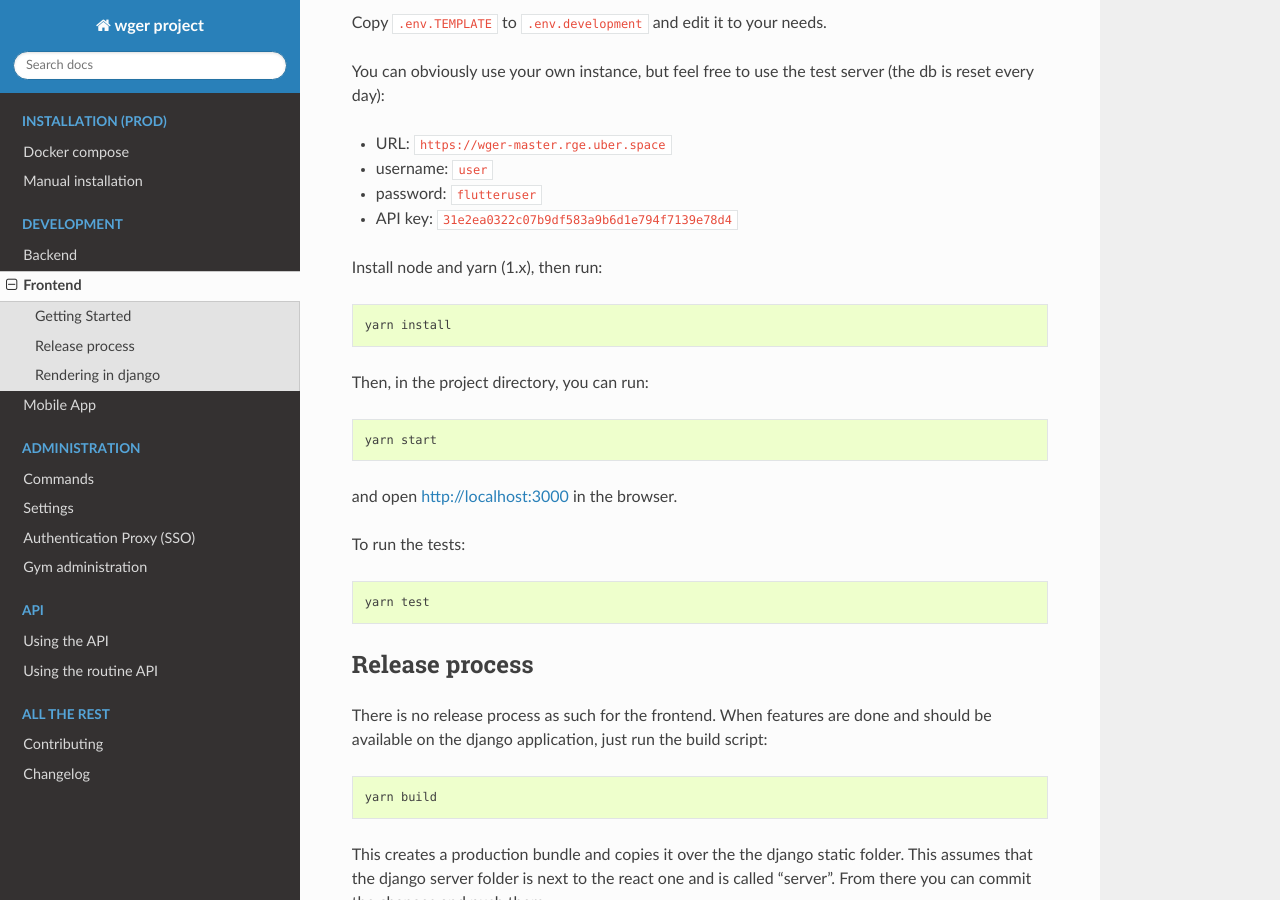
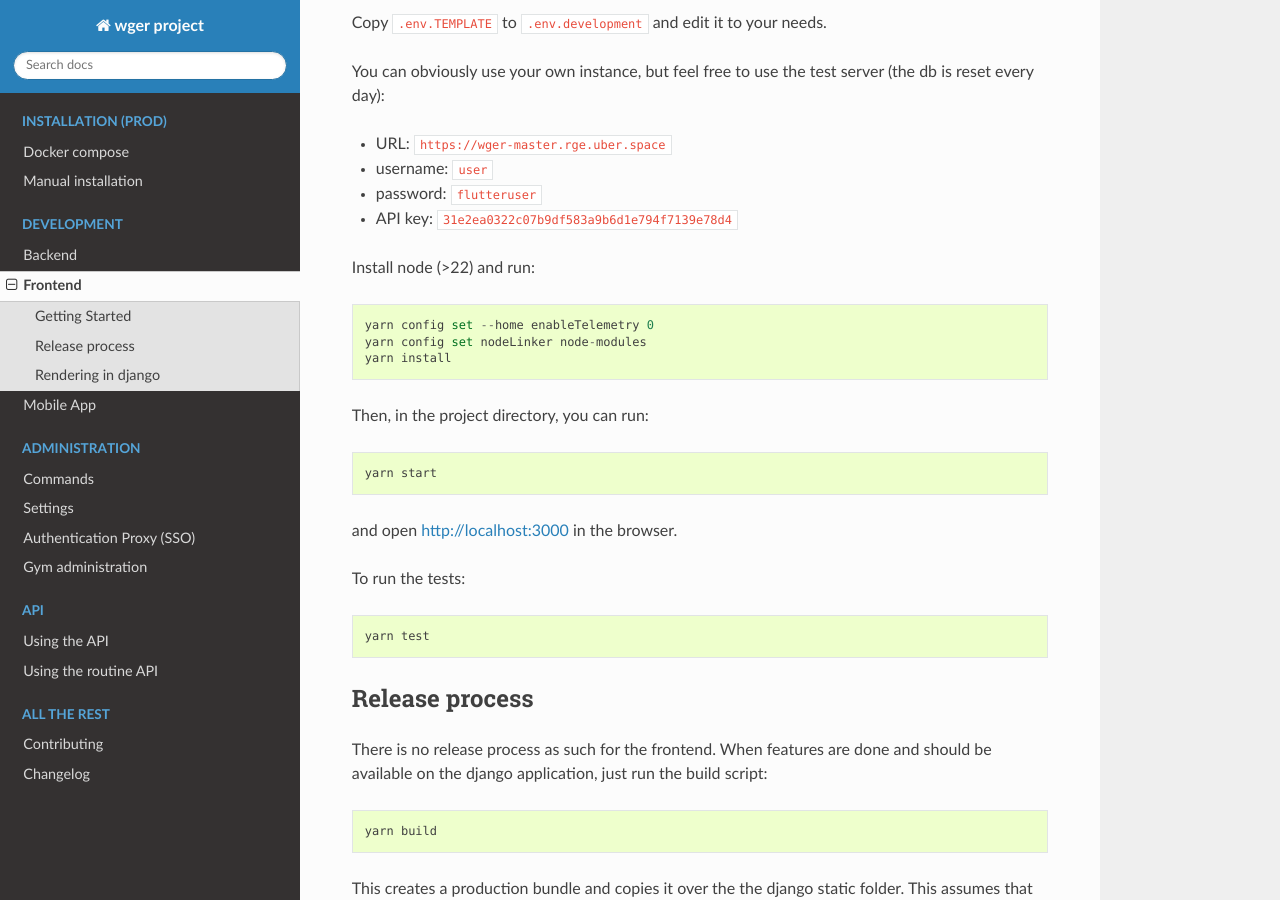
Before and after one commit to wger-project/docs, a Sphinx documentation site: the page built from docs/development/frontend.rst, in a window 1280 px wide and 900 px high, scrolled down 349 px. Built offline with Sphinx 7.4.7 and the Read the Docs theme 3.1.0, drawn with Linux system fonts in a browser that asks for light colours.

Commit message:
Update installation instructions

```diff
--- a/docs/development/frontend.rst
+++ b/docs/development/frontend.rst
@@ -23,8 +23,10 @@ You can obviously use your own instance, but feel free to use the test server
 * password: ``flutteruser``
 * API key: ``31e2ea0322c07b9df583a9b6d1e794f7139e78d4``
 
-Install node and yarn (1.x), then run::
+Install node (>22) and run::
 
+  yarn config set --home enableTelemetry 0
+  yarn config set nodeLinker node-modules
   yarn install
 
 Then, in the project directory, you can run::
```
